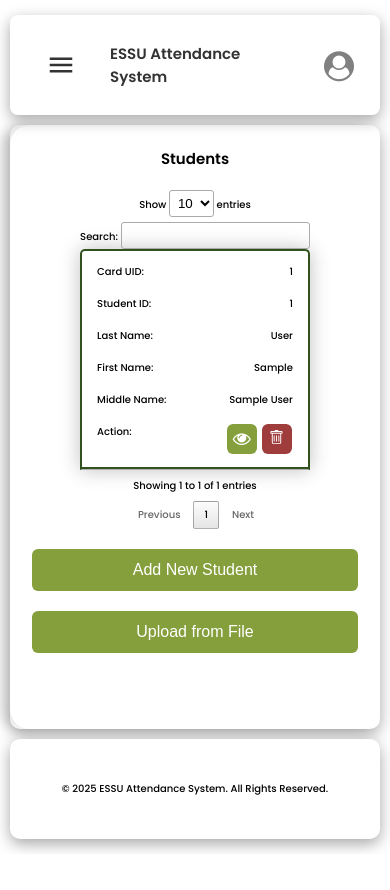
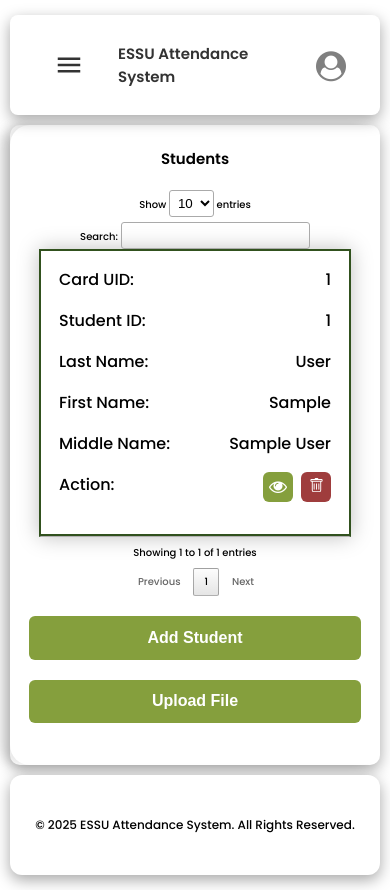
Before and after one commit to CSSO-Linux-User-Group-ESSU/Attendance-with-ESP-RFID, a Django app: page /students/ in a window 390 px wide. Before the commit the page ends 852 px from the top, so only its background shows below. Run offline with Django 5.2, Linux system fonts and the light colour scheme; a user stored in the database is signed in; tables that the repository leaves empty hold one stand-in row (values such as "Sample post"); some libraries are stand-ins or nearby versions.

Commit message:
Fixed the font size Fixed modal alignment and close button Adjust the table action buttons Fixed the size of the table Fixed modal alignment and close button Fixed modal alignment and close button Fixed modal alignment and close button Fixed modal alignment and close button

```diff
--- a/attendance_app/static/attendance_app/css/login_signup.css
+++ b/attendance_app/static/attendance_app/css/login_signup.css
@@ -15,6 +15,7 @@ body {
     min-height: 100vh;
     background-color: linear-gradient(to right, #e2e2e2, #c9d6f8);
     color: #333;
+    font-size: 16px;
 }
 
 .container {
@@ -65,7 +66,6 @@ body {
 /* log in button */
 .login-form-box .login-btn,
 .signup-form-box .login-btn {
-    width: 45vw;
     max-width: 360px;
     width: 100%;
     padding: 12px;
@@ -75,7 +75,6 @@ body {
     cursor: #fff;
     font-size: 16px;
     color: #fff;
-    font-weight: 500;
     margin-bottom: 20px;
     transition: 0.5s;
 }
--- a/attendance_app/static/attendance_app/css/modal.css
+++ b/attendance_app/static/attendance_app/css/modal.css
@@ -50,52 +50,36 @@
     border-radius: 6px;
     border: none;
     cursor: #fff;
-    font-size: 16px;
     color: #fff;
     font-weight: 500;
     margin-bottom: 20px;
     transition: 0.5s;
 }
 
-.modal-content input {
-    width: 100%;
-    padding: 12px;
-    background: #eee;
-    border-radius: 6px;
-    border: none;
-    outline: none;
-    font-size: 16px;
-    color: #333;
-    margin-bottom: 10px;
-}
-
 
 .modal-content button {
-    min-width: 100px;
+    min-width: 100%;
     height: auto;
     padding: 12px;
     background: #859F3D;
     border-radius: 6px;
     border: none;
-    font-size: 16px;
     color: #fff;
-    font-weight: 500;
+    font-weight: bold;
     margin-bottom: 20px;
     transition: 0.5s;
-
 
     display: flex;
     align-items: center;
     justify-content: center;
     text-align: center;
-    white-space: nowrap;
 }
 
 /* Open modal button */
 .open-modal-btn button{
-    min-width: 240px;
+    max-width: 400px;
     width: 100%;
-    padding: 12px;
+    padding: 0.8em 2em;
     background: #859F3D;
     border-radius: 6px;
     border: none;
@@ -103,7 +87,6 @@
     font-size: 16px;
     font-weight: bold;
     color: #fff;
-    font-weight: 500;
     margin-bottom: 20px;
     transition: 0.5s;
 }
@@ -217,3 +200,27 @@
     transition: color 0.3s ease, background 0.3s ease;
     box-shadow: 0 0 5px rgb(0, 0, 0);
 }
+
+
+@media (max-width: 800px) {
+    .modal-content {
+        width: 100%;
+        padding: 1em 2em;
+        height: 100vh;
+    }
+    .open-modal-btn button {
+        width: 40vw;
+    }
+}
+
+@media (max-width: 430px) {
+    .modal-content {
+        width: 80vw;
+        max-width: 70vh;
+        padding: 1em 2em;
+        height: 100vh;
+    }
+    .open-modal-btn button {
+        width: 85vw;
+    }
+}
--- a/attendance_app/static/attendance_app/css/style.css
+++ b/attendance_app/static/attendance_app/css/style.css
@@ -37,6 +37,7 @@ header {
     top: 0;
     width: 100%;
     min-height: 100px;
+    padding: 1em 1em;
     flex: 1;
     border-radius: 1em;
     z-index: 1;
@@ -72,13 +73,12 @@ footer {
 .sidebar-col {
     background-color: rgba(255, 255, 255, 0.15);
     border: 2px solid #ffffff10;
-    flex: 0.5;
+    flex: 0.6;
     border-radius: 1em;
     box-shadow: rgba(0, 0, 0, 0.35) 0px 5px 15px;;
     display: flex;
     background: rgba(255, 255, 255, 0.15);
     border: 2px solid #ffffff10;
-
 }
 
 /* Contains the table */
@@ -249,8 +249,10 @@ nav a:is(:link, :active, :visited).active {
     grid-template-areas:
         "box-2 box-1 box-3"
     ;
-    width: 210px;
+    width: 100%;
     height: 50px;
+    justify-content: right;
+    margin-bottom: 1em;
 }
 
 .students-action-button-container {
@@ -260,8 +262,9 @@ nav a:is(:link, :active, :visited).active {
     grid-template-areas:
         "box-1 box-2"
     ;
-    width: 110px;
+    width: 100%;
     height: 50px;
+    justify-content: right;
 }
 
 .device-action-button-container {
@@ -271,8 +274,9 @@ nav a:is(:link, :active, :visited).active {
     grid-template-areas:
         "box-1 box-2"
     ;
-    width: 150px;
+    width: 100%;
     height: 50px;
+    justify-content: right;
 }
 
 .view-button {
@@ -370,7 +374,7 @@ nav a:is(:link, :active, :visited).active {
     box-shadow: 0 0 5px rgb(0, 0, 0);
 }
 
-/* Sidebar for mobile devices */
+/* Sidebar for mobile and some tablet devices */
 .sidebar {
     flex-direction: column;
     justify-content: flex-start;
@@ -546,6 +550,7 @@ nav a:is(:link, :active, :visited).active {
         justify-content: center;
         width: 100px;
         height: 70px;
+        margin-bottom: 1em;
 
     }
     .students-action-button-container {
@@ -558,6 +563,7 @@ nav a:is(:link, :active, :visited).active {
         justify-content: center;
         width: 100px;
         height: 30px;
+        margin-bottom: 1em;
     }
 
     .device-action-button-container {
@@ -570,6 +576,7 @@ nav a:is(:link, :active, :visited).active {
         justify-content: center;
         width: 150px;
         height: 40px;
+        margin-bottom: 1em;
     }
 
     .view-button {
@@ -592,7 +599,7 @@ nav a:is(:link, :active, :visited).active {
         width: 90px;
         height: 40px;
         padding: 5px;
-        font-size: 12px;
+        font-size: 16px;
     }
 }
 
@@ -645,7 +652,7 @@ nav a:is(:link, :active, :visited).active {
 }
 
 /* Size of the web pages for mobile devices*/
-@media (max-width: 400px) {
+@media (max-width: 420px) {
     body {
         width: 100%;
     }
@@ -680,22 +687,34 @@ nav a:is(:link, :active, :visited).active {
         width: 30px;
         font-size: 30px;
     }
+    .dropdown-content {
+        font-size: 12px;
+    }
     .sidebar-button{
         height: 30px;
         width: 30px;
     }
     .sidebar {
-        font-size: 15px;
+        font-size: 12px;
         left: 10px;
+        height: 340px;
+        width: 170px;
+        svg {
+            height: 15px;
+            width: 15px;
+        }
+    }
+    .sidebar li {
+        width: 150px;
+    }
+    .sidebar-col {
+        display: none;
     }
     section {
         box-shadow: -10px 0 10px rgb(0, 0, 0, 0.1);
     }
     footer {
-        font-size: 10px;
-    }
-    .sidebar-col {
-        display: none;
+        font-size: 12px;
     }
     .events-action-button-container {
         display: grid;
@@ -707,8 +726,10 @@ nav a:is(:link, :active, :visited).active {
         ;
         gap: 0.5em;
         justify-content: right;
+        margin-left: auto;
         width: 160px;
         height: 60px;
+        margin-bottom: 1em;
 
     }
     .students-action-button-container {
@@ -719,8 +740,10 @@ nav a:is(:link, :active, :visited).active {
         ;
         gap: 0.5em;
         justify-content: right;
+        margin-left: auto;
         width: 160px;
         height: 30px;
+        margin-bottom: 1em;
     }
 
     .device-action-button-container {
@@ -731,8 +754,10 @@ nav a:is(:link, :active, :visited).active {
         ;
         gap: 1em;
         justify-content: right;
+        margin-left: auto;
         width: 160px;
         height: 30px;
+        margin-bottom: 1em;
     }
 
     .view-button {
--- a/attendance_app/static/attendance_app/css/table.css
+++ b/attendance_app/static/attendance_app/css/table.css
@@ -1,10 +1,11 @@
 
 /* Table Design */
 .content-table {
+    font-size: 16px;
     border-collapse: collapse;
     margin: 0;
+    min-width: 80vw;
     width: 100%;
-    border-radius: 5px 5px 0 0;
     box-shadow: 0 0 20px rgba(0, 0, 0, 0.25);
 }
 
@@ -13,6 +14,7 @@
 }
 
 .content-table th {
+    width: 130px;
     background-color: #31511E;
     color: #fff;
     text-align: left;
@@ -51,10 +53,11 @@
 }
 
 
+
 @media (max-width: 760px) {
     .content-table  {
-        font-size: 10px;
         border: 2px solid #31511E;
+        min-width: 80vw;
         margin: 0;
     }
     .content-table thead tr {
@@ -71,10 +74,13 @@
     .content-table td {
         text-align: right;
         display: block;
-        font-size: 1em;
     }
     .content-table td::before {
         content: attr(data-title) ": ";
         float: left;
     }
+    .content-table td:last-child {
+        justify-content: right;
+        display: block;
+    }
 }
--- a/attendance_app/templates/attendance_app/control_panel.html
+++ b/attendance_app/templates/attendance_app/control_panel.html
@@ -43,7 +43,9 @@
                 <div id="attendanceModal2" class="modal" style="display: none;">
                     <div class="modal-content">
 
-                    <span id="closeModalBtn2" class="close">&times;</span>
+                    <span id="closeModalBtn2" class="close">
+                        <svg xmlns="http://www.w3.org/2000/svg" height="50px" viewBox="0 -960 960 960" width="50px" fill="#333"><path d="m256-200-56-56 224-224-224-224 56-56 224 224 224-224 56 56-224 224 224 224-56 56-224-224-224 224Z"/></svg>
+                    </span>
 
                     <h2 style="text-align: center" class="font-family-overall">Profile</h2>
 
--- a/student_app/templates/student_app/students.html
+++ b/student_app/templates/student_app/students.html
@@ -17,9 +17,10 @@
         </div>
     </div> -->
     <div id="attendanceModal" class="modal" style="display: none;">
+        <span id="closeModalBtn" class="close">
+            <svg xmlns="http://www.w3.org/2000/svg" height="30px" viewBox="0 -960 960 960" width="30px" fill="#000000"><path d="m256-200-56-56 224-224-224-224 56-56 224 224 224-224 56 56-224 224 224 224-56 56-224-224-224 224Z"/></svg>
+        </span>
         <div class="modal-content">
-
-        <span id="closeModalBtn" class="close">&times;</span>
 
         <h2 style="text-align: center" class="font-family-overall">New Student</h2>
 
@@ -83,8 +84,8 @@
     </table>
 
     <p class="open-modal-btn">
-        <button id="openModalBtn" class="back-link">Add New Student</button>
-        <button id="openModalBtn1" class="back-link">Upload from File</button>
+        <button id="openModalBtn" class="back-link">Add Student</button>
+        <button id="openModalBtn1" class="back-link">Upload File</button>
     </p>
 
     {% load static %}
```
Also changed, not shown: other parts of attendance_app/static/attendance_app/css/modal.css (+19 -19 lines), attendance_app/templates/attendance_app/devices.html (+7 -6 lines), attendance_app/templates/attendance_app/events.html (+4 -5 lines).
